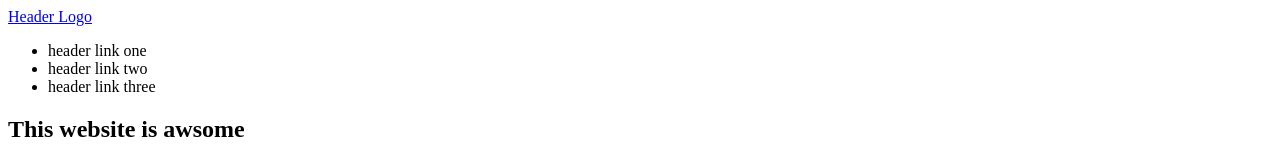
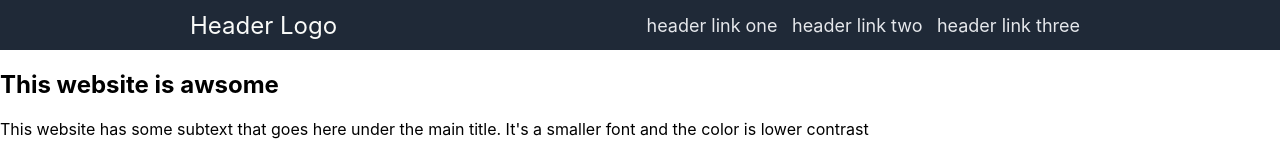
Before and after one commit to franzypanzy/landing_page_exercise, a plain HTML site: page index.html in a window 1280 px wide. Shown: the top 154 px of the page. Drawn offline with Linux system fonts and the light colour scheme.

Commit message:
Style header section

```diff
--- a/index.html
+++ b/index.html
@@ -8,18 +8,20 @@
   <link rel="stylesheet" href="styles/styles.css"
 </head>
 <body>
-
+  <div class="all_content">
     <!-- ============================================ -->
     <!--                 Navigation                   -->
     <!-- ============================================ -->
+    <section id="nav">
       <div class="header">
         <a class="logo" href="/index.html">Header Logo</a>
-    <ul class="header_links">
-      <li>header link one</li>
-      <li>header link two</li>
-      <li>header link three</li>
-    </ul>
+        <div class="header_links">
+          <a class="link" href="/index.html">header link one</a>
+          <a class="link" href="/index.html">header link two</a>
+          <a class="link" href="/index.html">header link three</a>
         </div>
+      </div>
+    </section>
 
     <!-- ============================================ -->
     <!--                 Landing                      -->
@@ -103,6 +105,6 @@
     <section id="footer">
       Copyright © The Odin Project 2021
     </section>
-
+  </div>
 </body>
 </html>
--- a/styles/styles.css
+++ b/styles/styles.css
@@ -0,0 +1,32 @@
+body {
+  font-family: -apple-system, BlinkMacSystemFont, 'Segoe UI', Roboto, Oxygen, Ubuntu, Cantarell, 'Open Sans', 'Helvetica Neue', sans-serif;
+  margin: 0;
+  min-height: 100vh;
+}
+
+#nav {
+    background-color: #1F2937;
+}
+.header {
+  display: flex;
+  justify-content: space-between;
+  align-items: center;
+  height: 50px;
+  width: 900px;
+  margin: 0 auto;
+}
+
+a {
+  text-decoration: none;
+}
+
+.logo {
+  font-size: 24px;
+  color: #F9FAF8;
+}
+
+.link {
+  font-size: 18px;
+  color: #E5E7EB;
+  padding-right: 10px;
+}
```
Lines whose indentation alone changed are shown as unchanged.
